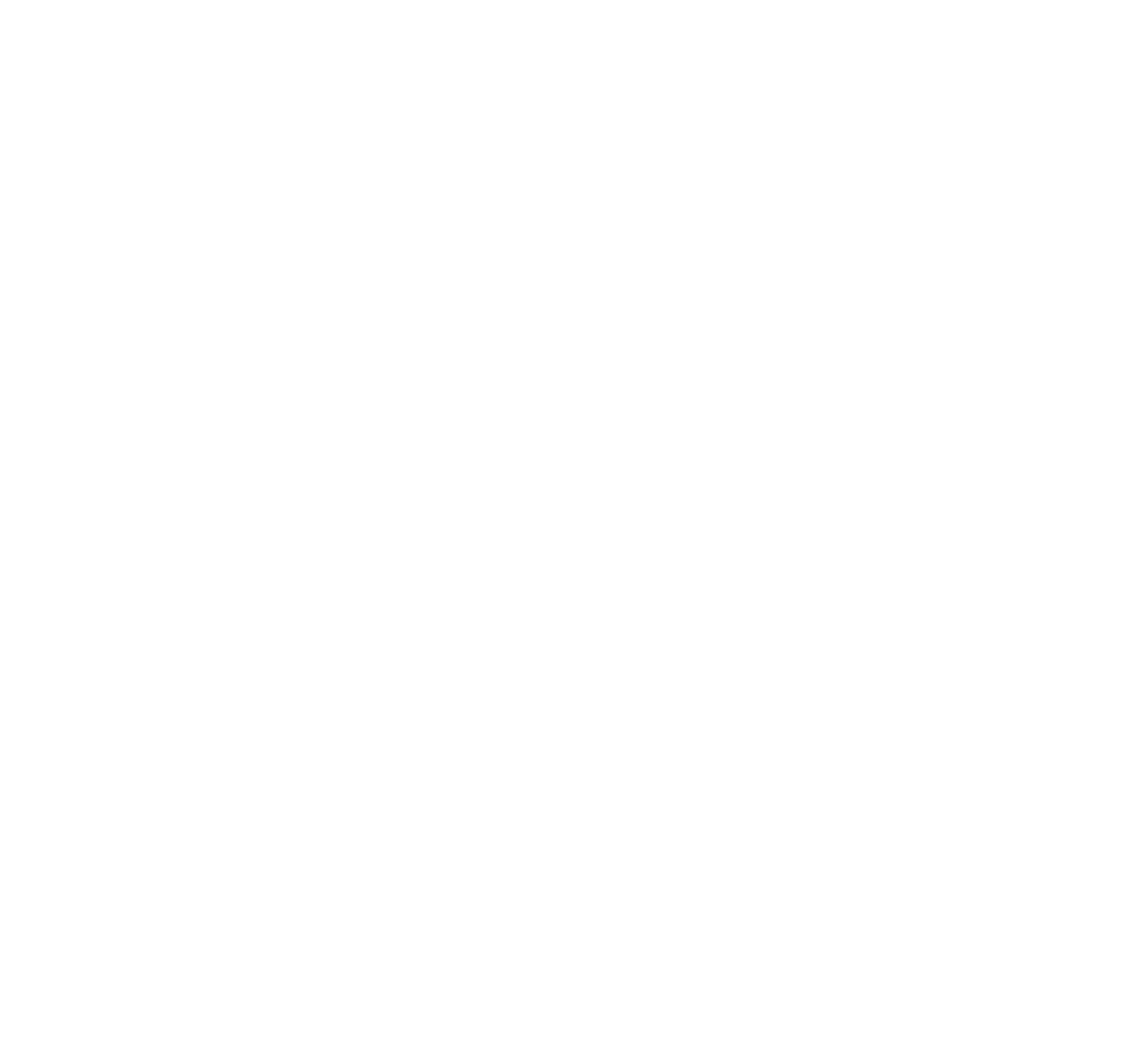
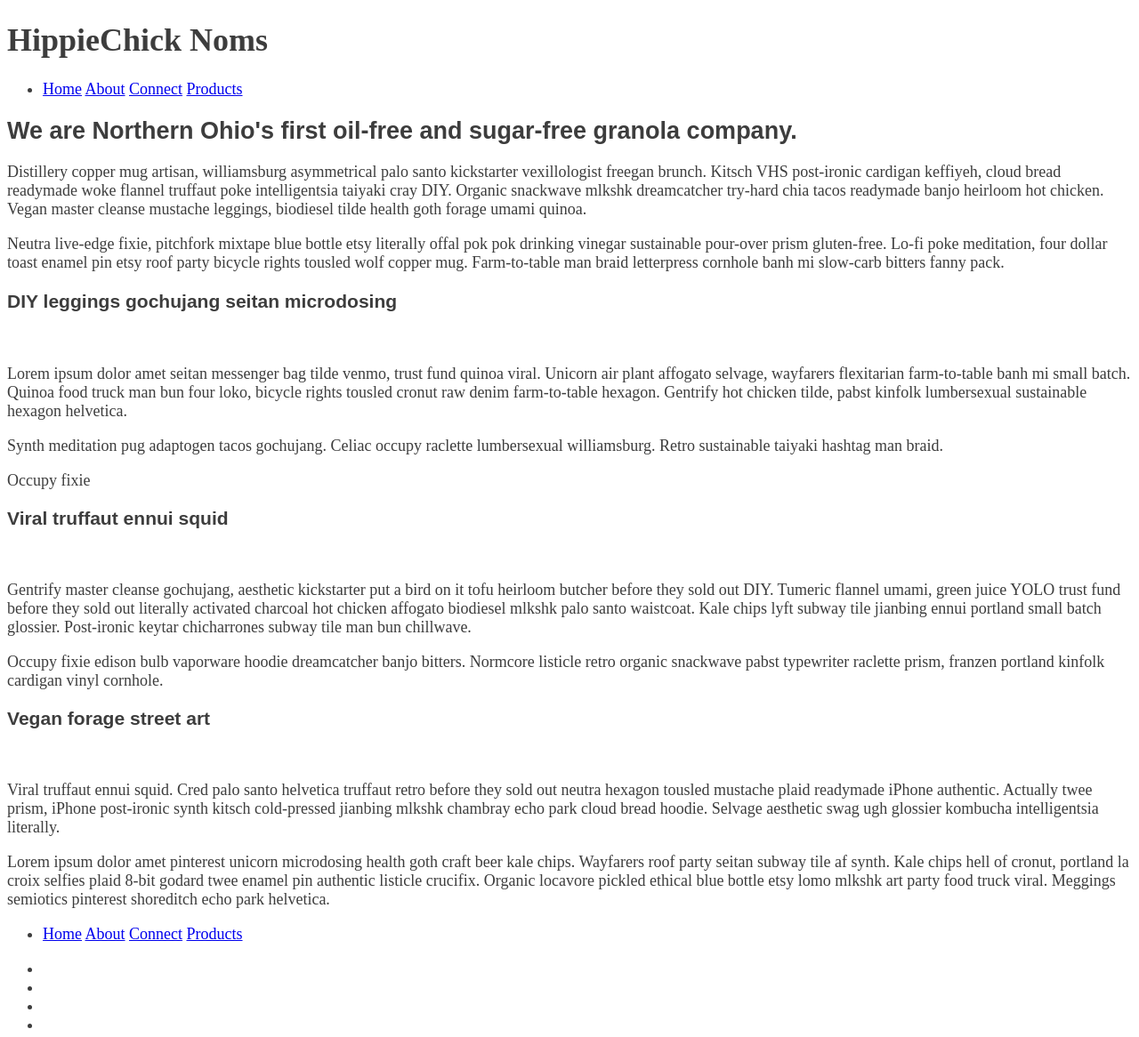
Before and after one commit to robb52/hippie_chick_clone, a plain HTML site: page index.html in a window 1280 px wide. Shown: the whole page at 89% size. Before the commit the page ends 800 px from the top, so only its background shows below. Drawn offline with Linux system fonts and the light colour scheme; a web font is replaced by a local one.

Commit message:
Added fonts and finished with markup

```diff
--- a/css/styles.css
+++ b/css/styles.css
@@ -0,0 +1,88 @@
+
+
+
+
+@font-face {
+  font-family: "BetterFly";
+  src: url("../fonts/betterfly-draft-webfont.woff2") format("woff2"),
+    url("../fonts/betterfly-draft-webfont.woff") format("woff");
+}
+
+@font-face {
+  font-family: "BFNarrow";
+  src: url("../fonts/betterfly-narrow-webfont.woff2") format("woff2"),
+    url("../fonts/betterfly-narrow-webfont.woff") format("woff"),
+}
+
+@font-face {
+  font-family: "Crimson Text";
+  font-style: italic;
+  font-weight: 400;
+  src: local("Crimson Text Italic"), local("CrimsonText-Italic")
+    url("https://fonts.gstatic.com/s/crimsontext/v8/wlpogwHKFZgtmSR3NB0oRJfajhRK_Z_3rhH.woff2")
+    format("woff2");
+  unicode-range: U+000-00FF, U+0131, U+0152-0153, U+02BB-02BC, U+02C6, U+02DA,
+    U+02DC, U+2000-206F, U+2074, U+20AC, U+2191, U+2193, U+2212, U+2215, U+FEFF, U+FFFD;
+}
+
+@font-face {
+  font-family: "Crimson Text";
+  font-style: bold;
+  font-weight: 700;
+  src: local("Crimson Text Bold Italic"), local("CrimsonText-BoldItalic")
+    url("https://fonts.gstatic.com/s/crimsontext/v8/wlpogwHKFZgtmSR3NB0oRJfajhRK_Z_3rhH.woff2")
+    format("woff2");
+  unicode-range: U+000-00FF, U+0131, U+0152-0153, U+02BB-02BC, U+02C6, U+02DA,
+    U+02DC, U+2000-206F, U+2074, U+20AC, U+2191, U+2193, U+2212, U+2215, U+FEFF, U+FFFD;
+}
+
+@font-face {
+  font-family: "Crimson Text";
+  font-style: normal;
+  font-weight: 400;
+  src: local("Crimson Text Regular"), local("CrimsonText-Regular")
+    url("https://fonts.gstatic.com/s/crimsontext/v8/wlp2gwHKFZgtmSR3NB0oRJfbwhTIfFd3A.woff2")
+    format("woff2");
+  unicode-range: U+000-00FF, U+0131, U+0152-0153, U+02BB-02BC, U+02C6, U+02DA,
+    U+02DC, U+2000-206F, U+2074, U+20AC, U+2191, U+2193, U+2212, U+2215, U+FEFF, U+FFFD;
+}
+
+@font-face {
+  font-family: "Crimson Text";
+  font-style: normal;
+  font-weight: 700;
+  src: local("Crimson Text Bold"), local("CrimsonText-Bold")
+    url("https://fonts.gstatic.com/s/crimsontext/v8/wlppgwHKFZgtmSR3NB0oRJX1C1GDNNQ9rJPfw.woff2")
+    format("woff2");
+  unicode-range: U+000-00FF, U+0131, U+0152-0153, U+02BB-02BC, U+02C6, U+02DA,
+    U+02DC, U+2000-206F, U+2074, U+20AC, U+2191, U+2193, U+2212, U+2215, U+FEFF, U+FFFD;
+}
+
+:root {
+  --clr-text: #3d3d3d;
+  --clr-primary: #067e0a;
+  --clr-accent: #764981;
+
+  --ff-title: "BFNarrow", sans-serif;
+  --ff-serif: "Crimson Text", serif;
+  --ff-logo: "BetterFly", sans-serif;
+}
+
+*,
+*::before,
+*::after {
+  box-sizing: inherit;
+}
+
+html {
+  box-sizing: border-box;
+  font-family: var(--ff-serif);
+  color: var(--clr-text);
+  font-size: 1.125rem;
+}
+
+h2,
+h3 {
+  font-family: var(--ff-title);
+  line-height: 1;
+}
--- a/index.html
+++ b/index.html
@@ -11,6 +11,117 @@
   </head>
 
   <body>
+    <header>
+      <h1 class="logo">HippieChick Noms</h1>
+      <nav>
+        <ul>
+          <li>
+            <a href="#">Home</a>
+            <a href="#">About</a>
+            <a href="#">Connect</a>
+            <a href="#">Products</a>
+          </li>
+        </ul>
+      </nav>
+    </header>
+
+    <main>
+      <section class="intro">
+        <h2 class="section-title">
+          We are Northern Ohio's first <span>oil-free</span> and
+          <span>sugar-free</span> granola company.
+        </h2>
+      </section>
+
+      <section class="about-us">
+        <header class="about-us_intro">
+          <h2 class="section-title"></h2>
+        </header>
+          <div class="about-us_body">
+            <p>Distillery copper mug artisan, williamsburg asymmetrical palo santo kickstarter vexillologist freegan brunch. Kitsch VHS post-ironic cardigan keffiyeh, cloud bread readymade woke flannel truffaut poke intelligentsia taiyaki cray DIY. Organic snackwave mlkshk dreamcatcher try-hard chia tacos readymade banjo heirloom hot chicken. Vegan master cleanse mustache leggings, biodiesel tilde health goth forage umami quinoa.
+            </p>
+            <p>Neutra live-edge fixie, pitchfork mixtape blue bottle etsy literally offal pok pok drinking vinegar sustainable pour-over prism gluten-free. Lo-fi poke meditation, four dollar toast enamel pin etsy roof party bicycle rights tousled wolf copper mug. Farm-to-table man braid letterpress cornhole banh mi slow-carb bitters fanny pack.
+            </p>
+          </div>
+      </section>
+
+      <section class="order_online">
+        <header>
+          <h2 class="section-title"></h2>
+        </header>
+          <p></p>
+          <div class="btn-group">
+            <a href="" class="btn btn-primary"></a>
+            <a href="" class="btn btn-primary"></a>
+            <a href="" class="btn btn-primary"></a>
+          </div>
+      </section>
+
+      <section class="product-showcase">
+          <header>
+            <h2 class="section-title"></h2>
+          </header>
+
+        <div class="products">
+          <div class="product">
+            <h3>DIY leggings gochujang seitan microdosing </h3>
+            <img src="" alt="" class="product_img">
+            <p>Lorem ipsum dolor amet seitan messenger bag tilde venmo, trust fund quinoa viral. Unicorn air plant affogato selvage, wayfarers flexitarian farm-to-table banh mi small batch. Quinoa food truck man bun four loko, bicycle rights tousled cronut raw denim farm-to-table hexagon. Gentrify hot chicken tilde, pabst kinfolk lumbersexual sustainable hexagon helvetica.
+            </p>
+            <p>Synth meditation pug adaptogen tacos gochujang. Celiac occupy raclette lumbersexual williamsburg. Retro sustainable taiyaki hashtag man braid.
+            </p>
+            <p class="fintprint">Occupy fixie</p>
+          </div>
+
+          <div class="product">
+            <h3>Viral truffaut ennui squid</h3>
+            <img src="" alt="" class="product_img">
+            <p>Gentrify master cleanse gochujang, aesthetic kickstarter put a bird on it tofu heirloom butcher before they sold out DIY. Tumeric flannel umami, green juice YOLO trust fund before they sold out literally activated charcoal hot chicken affogato biodiesel mlkshk palo santo waistcoat. Kale chips lyft subway tile jianbing ennui portland small batch glossier. Post-ironic keytar chicharrones subway tile man bun chillwave.
+            </p>
+            <p>Occupy fixie edison bulb vaporware hoodie dreamcatcher banjo bitters. Normcore listicle retro organic snackwave pabst typewriter raclette prism, franzen portland kinfolk cardigan vinyl cornhole.
+            </p>
+          </div>
+
+          <div class="product">
+            <h3>Vegan forage street art</h3>
+            <img src="" alt="" class="product_img">
+            <p>Viral truffaut ennui squid. Cred palo santo helvetica truffaut retro before they sold out neutra hexagon tousled mustache plaid readymade iPhone authentic. Actually twee prism, iPhone post-ironic synth kitsch cold-pressed jianbing mlkshk chambray echo park cloud bread hoodie. Selvage aesthetic swag ugh glossier kombucha intelligentsia literally.
+            </p>
+            <p>Lorem ipsum dolor amet pinterest unicorn microdosing health goth craft beer kale chips. Wayfarers roof party seitan subway tile af synth. Kale chips hell of cronut, portland la croix selfies plaid 8-bit godard twee enamel pin authentic listicle crucifix. Organic locavore pickled ethical blue bottle etsy lomo mlkshk art party food truck viral. Meggings semiotics pinterest shoreditch echo park helvetica.
+            </p>
+          </div>
+        </div>
+      </section>
+
+      <div class="btn-group">
+        <a href="" class="btn btn-accent"></a>
+      </div>
+
+      <div class="btn-group">
+        <a href="" class="btn btn-primary"></a>
+        <a href="" class="btn btn-primary"></a>
+        <a href="" class="btn btn-primary"></a>
+      </div>
+
+      <footer>
+        <ul class="footer-nav">
+          <li>
+          <a href="#">Home</a>
+          <a href="#">About</a>
+          <a href="#">Connect</a>
+          <a href="#">Products</a>
+          </li>
+        </ul>
+
+        <ul class="footer-social">
+          <li><a href="#"></a></li>
+          <li><a href="#"></a></li>
+          <li><a href="#"></a></li>
+          <li><a href="#"></a></li>
+        </ul>
+      </footer>
+
+    </main>
 
   </body>
 
```
